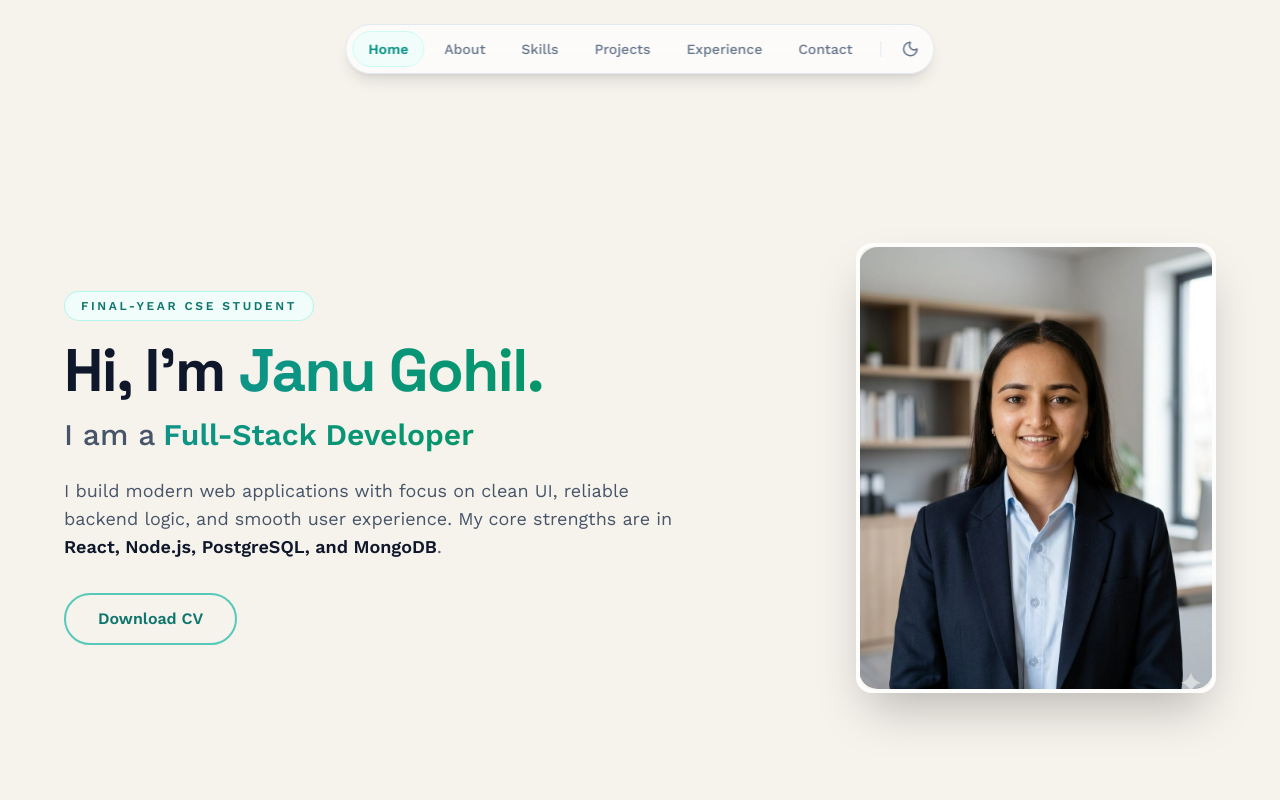
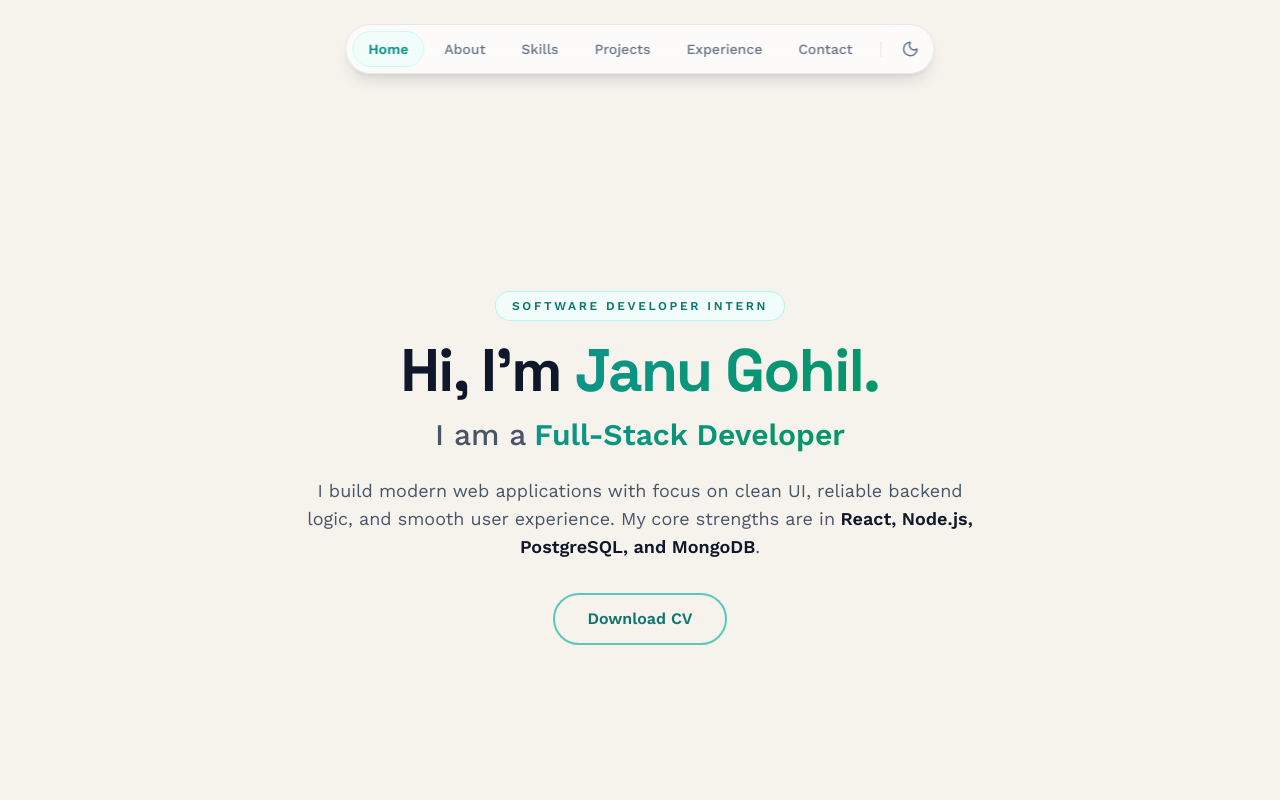
Before and after one commit to Janu1410/Portfolio, a React (Vite) app: page / in a window 1280 px wide. Shown: the top 800 px of the page. Built offline with nearby package versions, Linux system fonts and the light colour scheme; the HTML template or start-up script is replaced by a standard one.

Commit message:
update on info

```diff
--- a/src/data/siteConfig.js
+++ b/src/data/siteConfig.js
@@ -1,6 +1,6 @@
 export const siteConfig = {
   fullName: 'Janu Gohil',
-  role: 'Software Developer',
+  role: 'Software Developer Intern',
   siteUrl: 'https://your-domain.com',
   resumeUrl: '/RESUME_K.pdf',
   socialLinks: {
--- a/src/sections/About.jsx
+++ b/src/sections/About.jsx
@@ -104,8 +104,8 @@ const About = () => {
 
               <div className="space-y-4 font-sans leading-relaxed text-slate-600 dark:text-gray-400">
                 <p>
-                  I am a <span className="text-slate-900 dark:text-white font-semibold">final-year Computer Science student</span> focused on
-                  practical full-stack development and backend automation.
+                  I am a <span className="text-slate-900 dark:text-white font-semibold">Computer Science graduate</span> focused on practical
+                  full-stack development and backend automation.
                 </p>
                 <p>
                   My work includes building <span className="text-slate-900 dark:text-white font-medium">RESTful APIs</span>, managing database
--- a/src/sections/Experience.jsx
+++ b/src/sections/Experience.jsx
@@ -6,7 +6,7 @@ const experiences = [
   {
     role: 'Software Engineer Intern',
     company: 'KCX',
-    period: '2025 - Present',
+    period: 'Dec 2025 - May 2026',
     location: 'Vadodara (On-site)',
     description:
       'Contributing to FinOps-focused product modules, including dashboard implementation, API-integrated workflows, and performance-focused feature development.',
--- a/src/sections/Home.jsx
+++ b/src/sections/Home.jsx
@@ -29,27 +29,13 @@ const Home = () => {
       exit={{ opacity: 0, y: -20 }}
       className="min-h-[85vh] px-6 py-8 lg:py-0 relative z-10 flex items-center"
     >
-      <div className="mx-auto w-full max-w-6xl flex flex-col-reverse lg:flex-row-reverse items-center gap-8 md:gap-16">
-        <motion.div
-          initial={{ opacity: 0, scale: 0.95 }}
-          animate={{ opacity: 1, scale: 1 }}
-          transition={{ delay: 0.2 }}
-          className="w-full lg:w-5/12 flex justify-center lg:justify-end"
-        >
-          <img
-            src="/photo.svg"
-            alt="Portrait of Janu"
-            className="w-full max-w-[260px] sm:max-w-[300px] md:max-w-[360px] aspect-[4/5] rounded-2xl object-cover border-4 border-white/80 shadow-2xl
-              dark:border-slate-900/70"
-          />
-        </motion.div>
-
-        <div className="w-full lg:w-7/12 text-center lg:text-left">
-          <div className="mb-4 md:mb-5 inline-flex items-center gap-2 px-4 py-1.5 rounded-full text-[9px] sm:text-[11px] md:text-xs font-semibold uppercase tracking-[0.22em] mx-auto lg:mx-0
+      <div className="mx-auto w-full max-w-4xl flex items-center justify-center">
+        <div className="w-full text-center">
+          <div className="mb-4 md:mb-5 inline-flex items-center gap-2 px-4 py-1.5 rounded-full text-[9px] sm:text-[11px] md:text-xs font-semibold uppercase tracking-[0.22em] mx-auto
             bg-teal-50 text-teal-700 border border-teal-200/70
             dark:bg-sky-500/10 dark:text-sky-300 dark:border-sky-500/20"
           >
-            Final-year CSE student
+            Software Developer Intern
           </div>
 
           <h1 className="text-[28px] sm:text-[36px] md:text-5xl lg:text-6xl font-bold tracking-tight mb-3 md:mb-4 text-slate-900 dark:text-white">
@@ -63,7 +49,7 @@ const Home = () => {
             </span>
           </h1>
 
-          <div className="text-[15px] sm:text-lg md:text-2xl lg:text-3xl font-medium text-slate-600 dark:text-gray-400 mb-5 md:mb-6 flex flex-col md:flex-row items-center lg:items-baseline justify-center lg:justify-start gap-2">
+          <div className="text-[15px] sm:text-lg md:text-2xl lg:text-3xl font-medium text-slate-600 dark:text-gray-400 mb-5 md:mb-6 flex flex-col md:flex-row items-center justify-center gap-2">
             <span>I am a</span>
             <div className="h-[28px] sm:h-[32px] md:h-[36px] flex items-center justify-center overflow-hidden">
               <AnimatePresence mode="wait">
@@ -87,14 +73,14 @@ const Home = () => {
             initial={{ opacity: 0 }}
             animate={{ opacity: 1 }}
             transition={{ delay: 0.3 }}
-            className="max-w-2xl text-[13px] sm:text-[15px] md:text-lg text-slate-600 dark:text-gray-400 mb-6 md:mb-8 leading-relaxed mx-auto lg:mx-0"
+            className="max-w-2xl text-[13px] sm:text-[15px] md:text-lg text-slate-600 dark:text-gray-400 mb-6 md:mb-8 leading-relaxed mx-auto"
           >
             I build modern web applications with focus on clean UI, reliable backend logic, and smooth user experience.
             My core strengths are in
             <span className="text-slate-900 dark:text-white font-semibold"> React, Node.js, PostgreSQL, and MongoDB</span>.
           </motion.p>
 
-          <div className="flex flex-wrap justify-center lg:justify-start gap-3 md:gap-4">
+          <div className="flex flex-wrap justify-center gap-3 md:gap-4">
             <button
               type="button"
               onClick={handleResumeClick}
--- a/src/sections/ProjectModal.jsx
+++ b/src/sections/ProjectModal.jsx
@@ -1,10 +1,23 @@
-import React from 'react';
+import React, { useEffect } from 'react';
 import { motion } from 'framer-motion';
 import { X, Server, Layout, Database, ExternalLink, Github, Terminal } from 'lucide-react';
 
 const hasExternalLink = (url) => /^(https?:\/\/|\/)/.test(url || '');
 
 const ProjectModal = ({ project, onClose }) => {
+  useEffect(() => {
+    const previousBodyOverflow = document.body.style.overflow;
+    const previousHtmlOverflow = document.documentElement.style.overflow;
+
+    document.body.style.overflow = 'hidden';
+    document.documentElement.style.overflow = 'hidden';
+
+    return () => {
+      document.body.style.overflow = previousBodyOverflow;
+      document.documentElement.style.overflow = previousHtmlOverflow;
+    };
+  }, []);
+
   if (!project) return null;
 
   const hasLiveLink = hasExternalLink(project.liveUrl);
@@ -15,7 +28,7 @@ const ProjectModal = ({ project, onClose }) => {
       initial={{ opacity: 0 }}
       animate={{ opacity: 1 }}
       exit={{ opacity: 0 }}
-      className="fixed inset-0 z-[100] flex items-center justify-center p-4
+      className="fixed inset-0 z-[120] flex items-center justify-center overflow-y-auto p-4 sm:p-6
         bg-white/60 dark:bg-[#0a0a0f]/90 backdrop-blur-md transition-colors duration-500"
       onClick={onClose}
     >
@@ -23,7 +36,7 @@ const ProjectModal = ({ project, onClose }) => {
         initial={{ scale: 0.95, y: 20, opacity: 0 }}
         animate={{ scale: 1, y: 0, opacity: 1 }}
         exit={{ scale: 0.95, y: 20, opacity: 0 }}
-        className="w-full max-w-4xl max-h-[90vh] overflow-y-auto rounded-[2.5rem] relative shadow-2xl
+        className="w-full max-w-4xl max-h-[90vh] my-auto mx-auto overflow-y-auto overscroll-contain rounded-[2.5rem] relative shadow-2xl
           bg-white border border-slate-200
           dark:bg-[#0f0f15] dark:border-white/10 dark:shadow-sky-500/10"
         onClick={(e) => e.stopPropagation()}
@@ -149,7 +162,6 @@ const ProjectModal = ({ project, onClose }) => {
                   Open GitHub <Github size={18} />
                 </button>
               )}
-
             </div>
           </div>
         </div>
--- a/src/sections/Projects.jsx
+++ b/src/sections/Projects.jsx
@@ -23,7 +23,7 @@ const projects = [
       db: 'Session-based runtime data',
     },
     features: ['Line-by-line tracing', 'Variable visualization', 'AI explanation output'],
-    liveUrl: 'https://your-codevizai-live-link.com',
+    liveUrl: 'https://code-viz-ai2026.vercel.app',
     githubUrl: 'https://github.com/dhruvi1552/CodeVizAi2026',
   },
   {
@@ -98,6 +98,13 @@ const Projects = () => {
       viewport={{ once: true }}
       className="max-w-6xl mx-auto py-20 px-6 relative z-10"
     >
+      <div className="flex items-center gap-4 mb-12">
+        <h3 className="text-3xl md:text-4xl font-bold text-slate-900 dark:text-white">
+          Projects<span className="text-teal-600 dark:text-sky-500">_</span>
+        </h3>
+        <div className="h-[1px] flex-grow bg-gradient-to-r from-teal-500/50 to-transparent dark:from-sky-500/50" />
+      </div>
+
       <div className="grid grid-cols-1 md:grid-cols-2 gap-8">
         {projects.map((project, i) => (
           <motion.button
```
